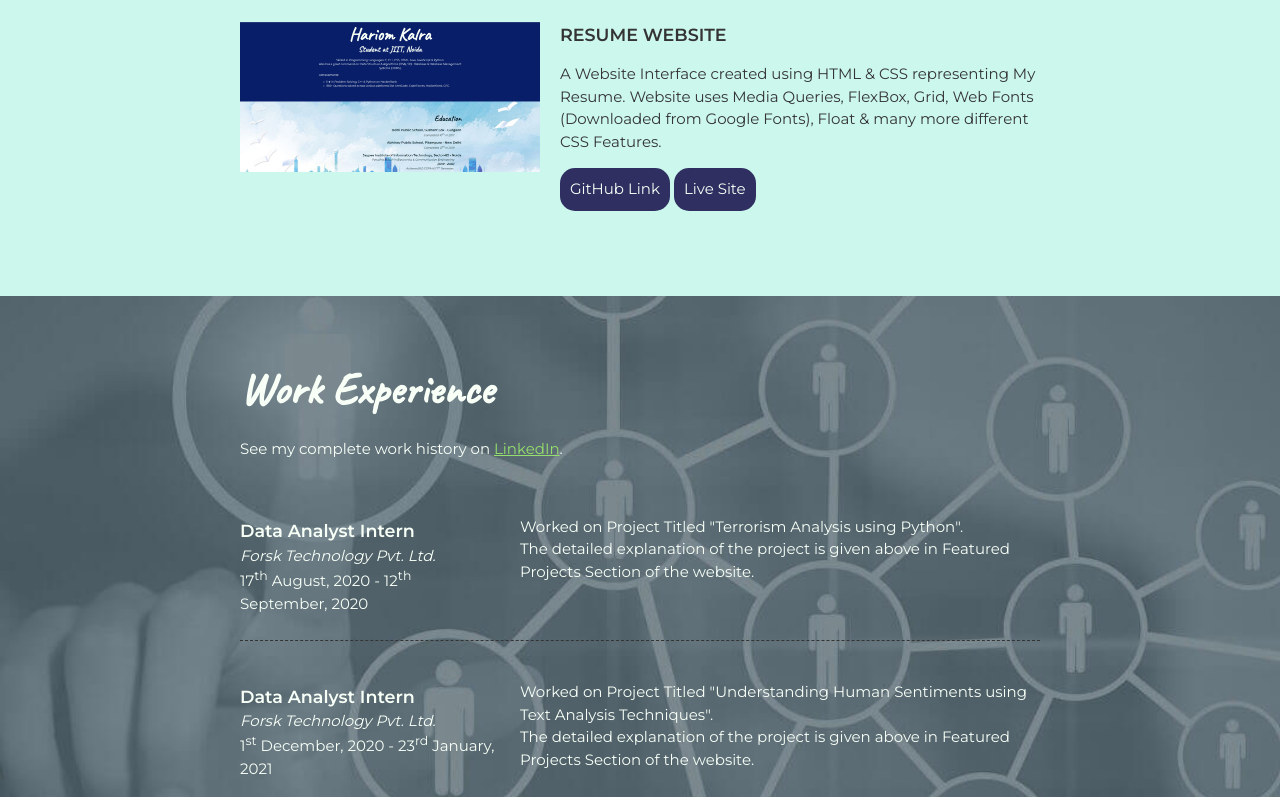
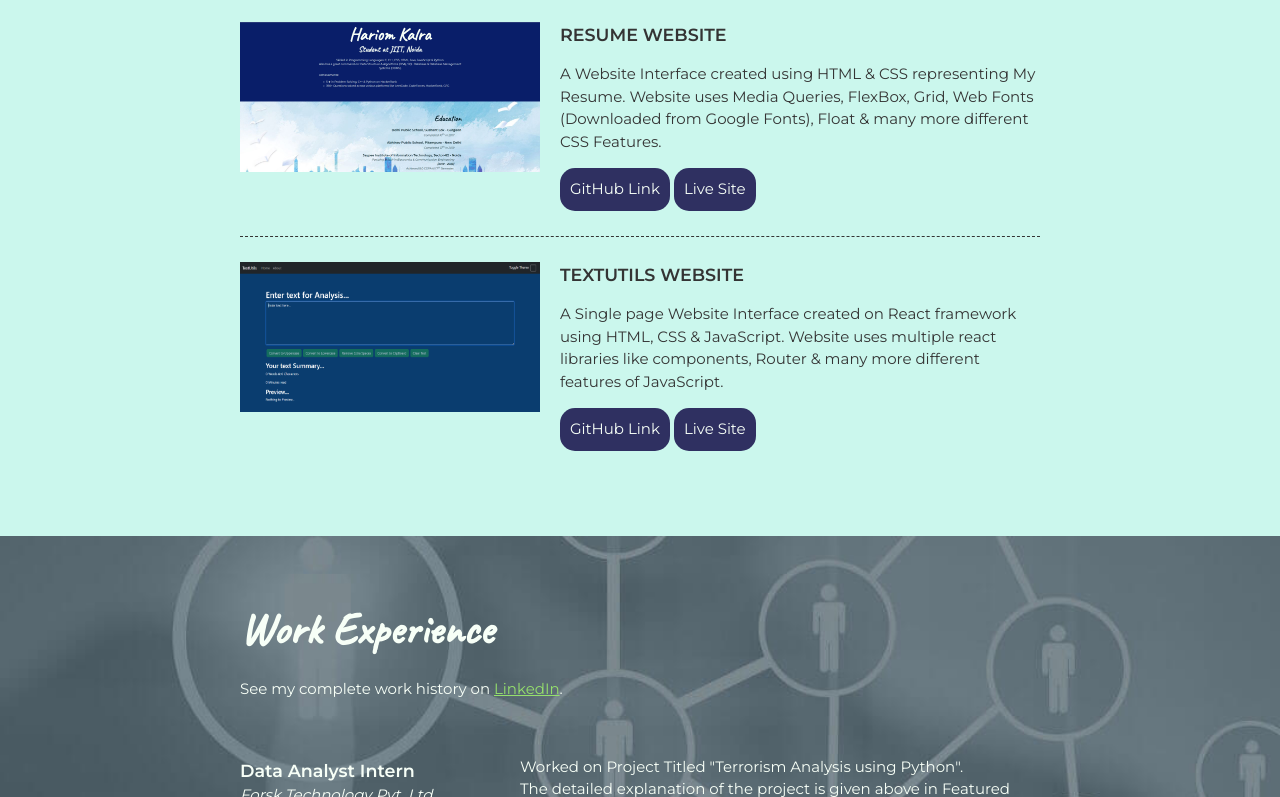
Before and after one commit to KalraH/MyResume, a plain HTML site: page index.html in a window 1280 px wide. Shown: the part 1445-2242 px from the top of the page. Drawn offline with Linux system fonts and the light colour scheme.

Commit message:
New Project Update

```diff
--- a/index.html
+++ b/index.html
@@ -82,6 +82,18 @@
 						<a class="btn" href="https://github.com/KalraH/MyResume" target="_blank">GitHub Link</a>
 						<a class="btn" href="http://hariomkalraresume.netlify.app" target="_blank">Live Site</a>
 					</section>
+
+					<!-- Project 5 -->
+					<section class="projectItem">
+						<img src="images/Project_5.png" alt="Project_5 Image" height="150px">
+						<h3>TEXTUTILS WEBSITE</h3>
+
+						<p> A Single page Website Interface created on React framework using HTML, CSS & JavaScript. Website uses multiple react libraries like
+							components, Router & many more different features of JavaScript. </p>
+
+						<a class="btn" href="https://github.com/KalraH/TextUtils" target="_blank">GitHub Link</a>
+						<a class="btn" href="https://textutilstextmanipulator.netlify.app/" target="_blank">Live Site</a>
+					</section>
 				</div>
 			</section>
 
```
Also changed, not shown: images/Project_5.png (added), 1 other file.
